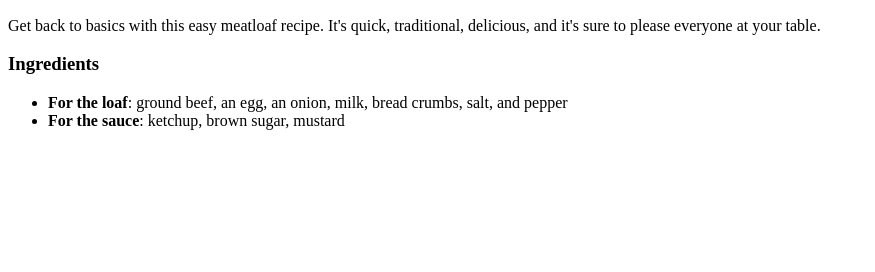
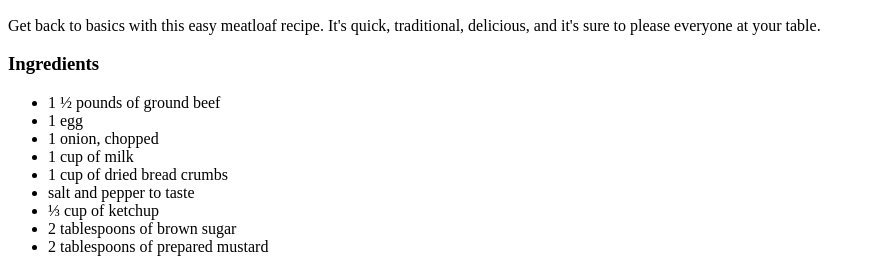
Before and after one commit to Desalmado/odin-recipes, a plain HTML site: page recipes/meatloaf.html in a window 1280 px wide. Shown: the part 634-906 px from the top of the page, without its empty margins (0-875 px from the left). Before the commit the page ends 800 px from the top, so only its background shows below. Drawn offline with Linux system fonts and the light colour scheme.

Commit message:
Fix list of ingredients

```diff
--- a/recipes/meatloaf.html
+++ b/recipes/meatloaf.html
@@ -12,8 +12,15 @@
         <p>Get back to basics with this easy meatloaf recipe. It's quick, traditional, delicious, and it's sure to please everyone at your table.</p>
         <h3>Ingredients</h3>
         <ul>
-            <li><strong>For the loaf</strong>: ground beef, an egg, an onion, milk, bread crumbs, salt, and pepper</li>
-            <li><strong>For the sauce</strong>: ketchup, brown sugar, mustard</li>
+            <li>1 ½ pounds of ground beef</li>
+            <li>1 egg</li>
+            <li>1 onion, chopped</li>
+            <li>1 cup of milk</li>
+            <li>1 cup of dried bread crumbs</li>
+            <li>salt and pepper to taste</li>
+            <li>⅓ cup of ketchup</li>
+            <li>2 tablespoons of brown sugar</li>
+            <li>2 tablespoons of prepared mustard</li>
         </ul>
     </body>
 </html>
```
